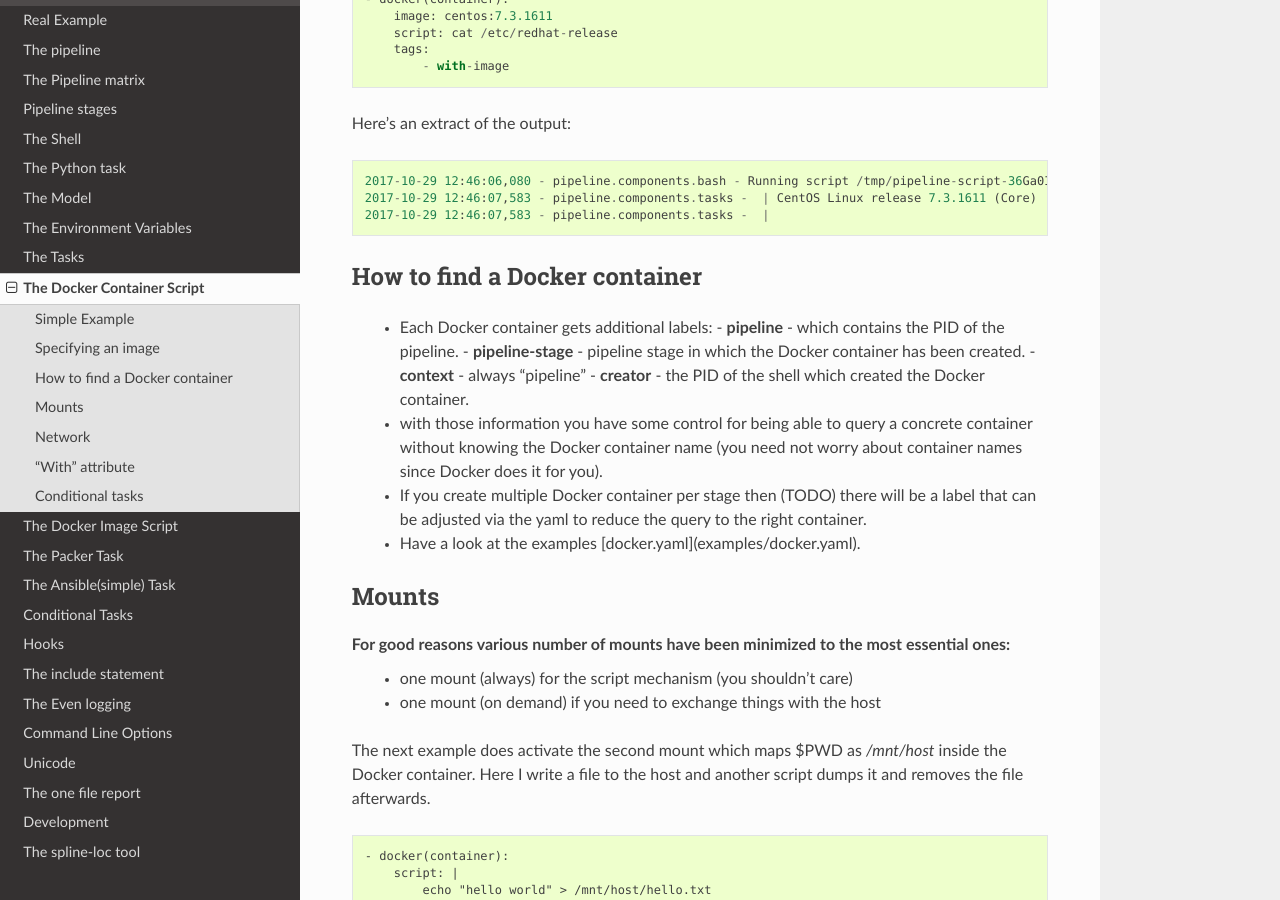
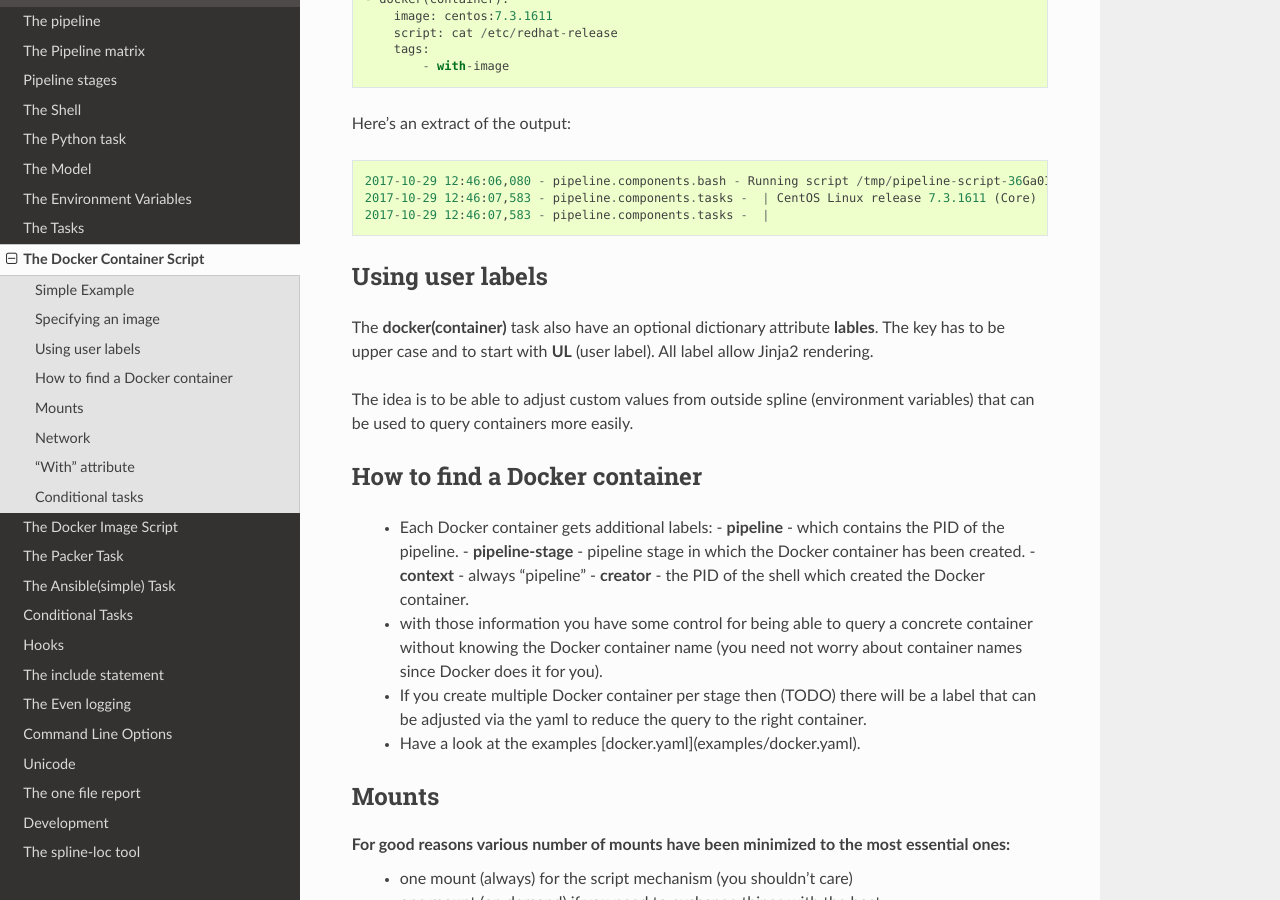
Before and after one commit to Nachtfeuer/pipeline, a Sphinx documentation site: the page built from docs/docker_container.rst, in a window 1280 px wide and 900 px high, scrolled down 1085 px. Built offline with Sphinx 7.4.7 and the Read the Docs theme 2.0.0, drawn with Linux system fonts in a browser that asks for light colours; pages that are not in the unit, such as notebooks, are missing from menus.

Commit message:
#109: documentation for labels added

```diff
--- a/docs/docker_container.rst
+++ b/docs/docker_container.rst
@@ -62,6 +62,18 @@ Here's an extract of the output:
     2017-10-29 12:46:06,080 - pipeline.components.bash - Running script /tmp/pipeline-script-36Ga0I.sh
     2017-10-29 12:46:07,583 - pipeline.components.tasks -  | CentOS Linux release 7.3.1611 (Core)
     2017-10-29 12:46:07,583 - pipeline.components.tasks -  |
+
+
+Using user labels
+-----------------
+The **docker(container)** task also have an optional dictionary attribute **lables**.
+The key has to be upper case and to start with **UL** (user label). All label
+allow Jinja2 rendering.
+
+The idea is to be able to adjust custom values from outside spline (environment variables)
+that can be used to query containers more easily.
+
+
 
 How to find a Docker container
 ------------------------------
```
